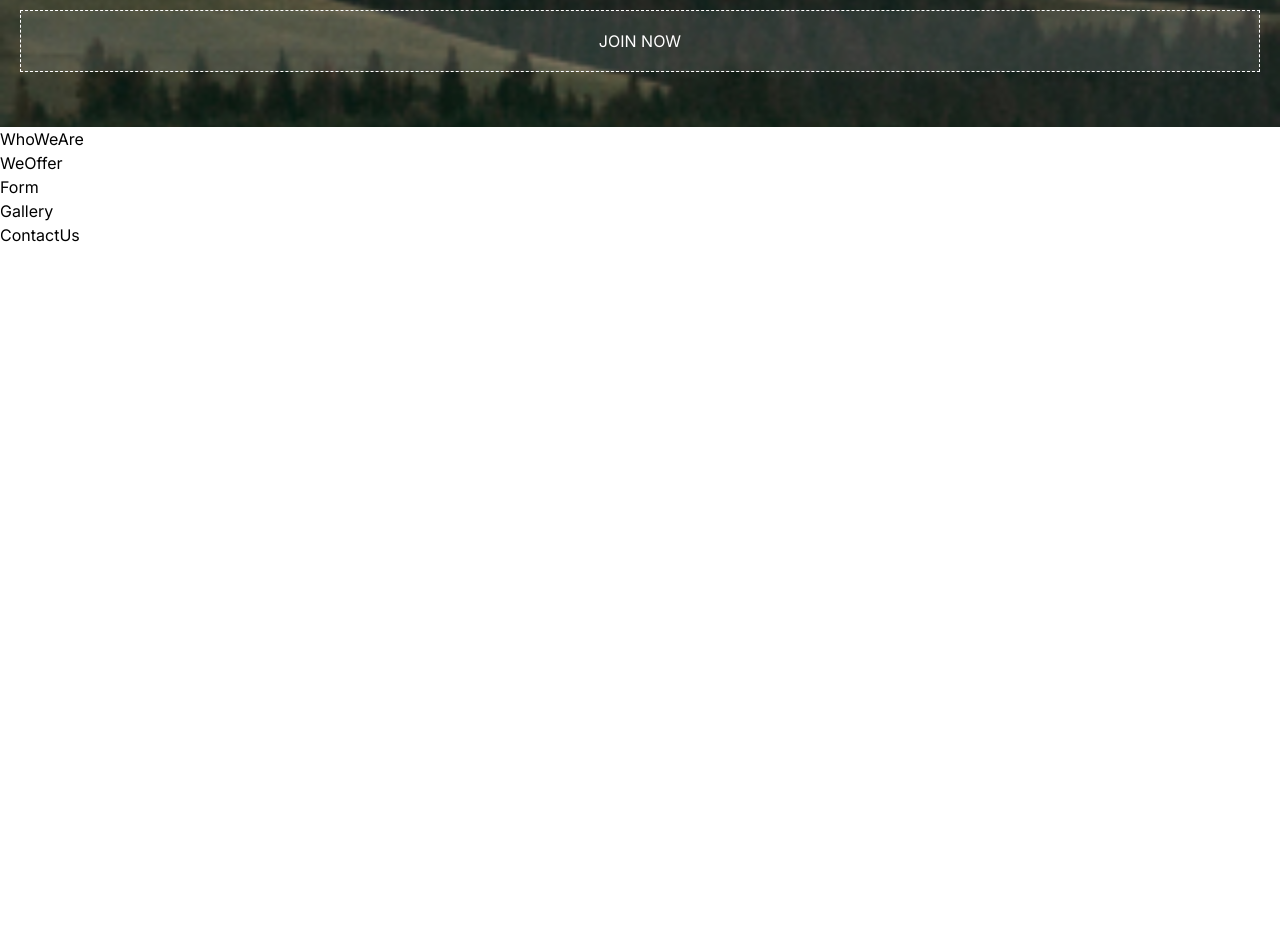
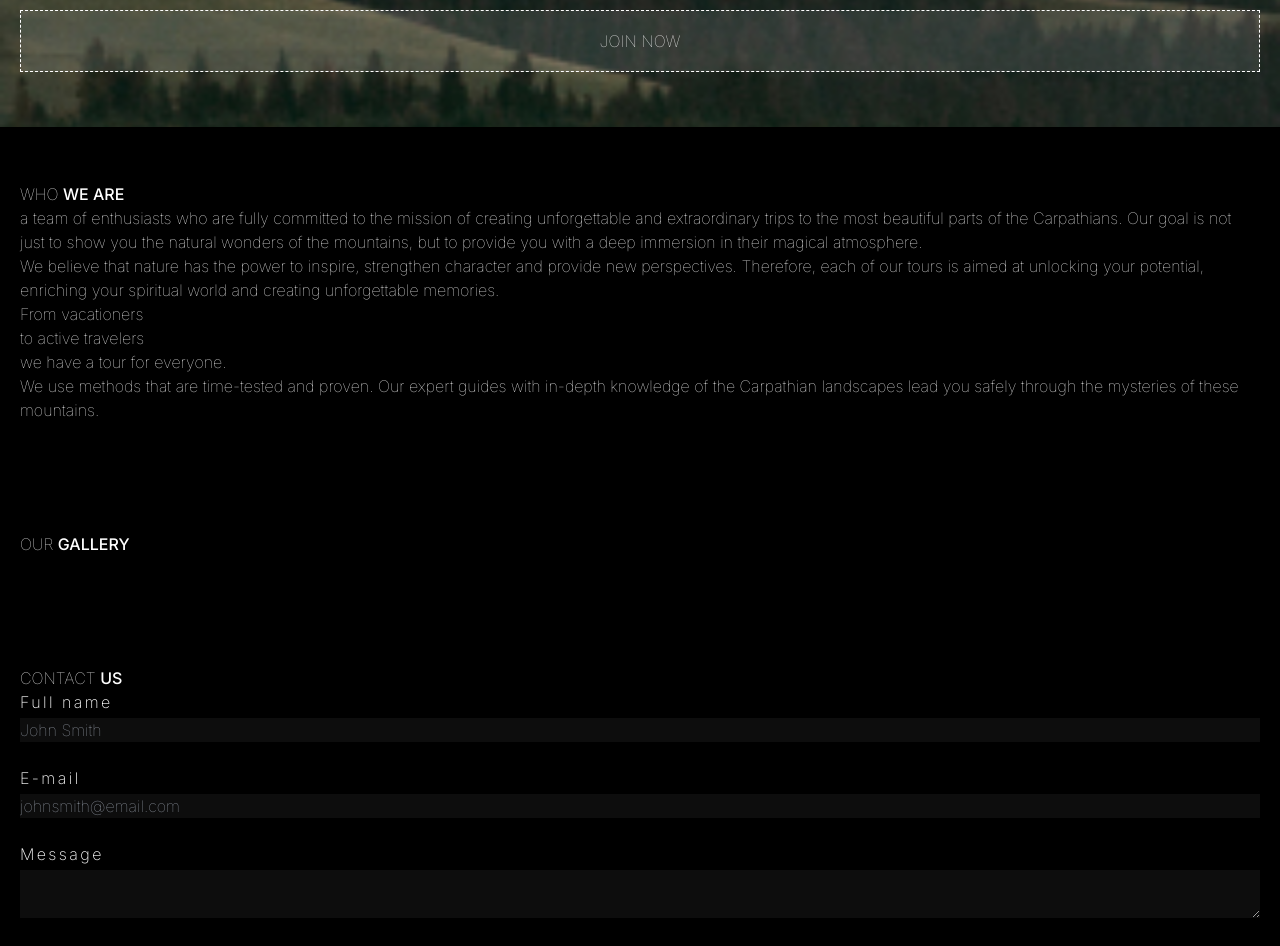
Before and after one commit to IrynaDidkivska/CarpTravel, a Next.js app: page / in a window 1280 px wide. Shown: the part 340-1286 px from the top of the page. Before the commit the page ends 800 px from the top, so only its background shows below. Built offline with nearby package versions, Linux system fonts and the light colour scheme.

Commit message:
add scroll

```diff
--- a/app/page.js
+++ b/app/page.js
@@ -10,8 +10,8 @@ export default function Home() {
     <main>
       <Menu />
       <WhoWeAre />
-      <WeOffer />
-      <Form />
+      {/* <WeOffer /> */}
+      {/* <Form /> */}
       <Gallery />
       <ContactUs />
     </main>
--- a/components/ContactUs.jsx
+++ b/components/ContactUs.jsx
@@ -1,3 +1,65 @@
+"use client";
+
+import Section from "./Section";
+import Title from "./Title";
+import { useForm } from "react-hook-form";
+
 export default function ContactUs() {
-  return <div>ContactUs</div>;
+  const {
+    register,
+    handleSubmit,
+    formState: { errors },
+  } = useForm();
+
+  const onSubmit = (e) => {
+    e.preventDefault();
+  };
+  return (
+    <Section id="ContactUs">
+      <Title firstPart="contact" secondPart="us" />
+      <form className="flex flex-col gap-6" onSubmit={handleSubmit(onSubmit)}>
+        <div className="flex flex-col gap-1">
+          <label htmlFor="name" className="font-extralight tracking-[2.4px]">
+            Full name
+          </label>
+          <input
+            name="name"
+            id="name"
+            placeholder="John Smith"
+            className="bg-white/[0.05]"
+            {...register("name", { required: true, minLength: 4 })}
+          />
+          {errors.name && (
+            <div className="text-red-400 font-light text-right">
+              x Invalid name
+            </div>
+          )}
+        </div>
+        <div className="flex flex-col gap-1">
+          <label htmlFor="email" className="font-extralight tracking-[2.4px]">
+            E-mail
+          </label>
+          <input
+            name="email"
+            id="email"
+            placeholder="johnsmith@email.com"
+            className="bg-white/[0.05]"
+            {...register("email", { required: true, pattern: /^\S+@\S+$/i })}
+          />
+          {errors.email && (
+            <div className="text-red-400 font-light text-right">
+              x Invalid email
+            </div>
+          )}
+        </div>
+        <div className="flex flex-col gap-1">
+          <label htmlFor="text" className="font-extralight tracking-[2.4px]">
+            Message
+          </label>
+          <textarea id="text" className="bg-white/[0.05]" />
+        </div>
+        <button>SEND</button>
+      </form>
+    </Section>
+  );
 }
--- a/components/Gallery.jsx
+++ b/components/Gallery.jsx
@@ -1,3 +1,10 @@
+import Section from "./Section";
+import Title from "./Title";
+
 export default function Gallery() {
-  return <div>Gallery</div>;
+  return (
+    <Section>
+      <Title firstPart="our" secondPart="gallery" />
+    </Section>
+  );
 }
--- a/components/Menu.jsx
+++ b/components/Menu.jsx
@@ -1,7 +1,15 @@
+"use client";
 import Image from "next/image";
 import Section from "./Section";
+import { Link, animateScroll as scroll } from "react-scroll";
 
 export default function Menu() {
+  const handleScrollToSection = (sectionId) => {
+    scroll.scrollTo(sectionId, {
+      duration: 500,
+      smooth: true,
+    });
+  };
   return (
     <Section
       style={{
@@ -35,9 +43,18 @@ export default function Menu() {
         Carpathians. Enjoy stunning views, exciting expeditions, and the best
         service!
       </p>
-      <button className="flex items-center justify-center w-full px-[64px] py-[18px] uppercase  border border-dashed border-white bg-white/10">
+      <Link
+        onClick={handleScrollToSection("ContactUs")}
+        activeClass="active"
+        spy={true}
+        to="ContactUs"
+        smooth={true}
+        offset={0}
+        duration={500}
+        className="flex items-center justify-center w-full px-[64px] py-[18px] uppercase  border border-dashed border-white bg-white/10"
+      >
         Join Now
-      </button>
+      </Link>
     </Section>
   );
 }
--- a/components/Section.jsx
+++ b/components/Section.jsx
@@ -1,4 +1,9 @@
 export default function Section(props) {
   const pt = props.pt;
-  return <section className={`px-5 py-[55px]  text-white`} {...props} />;
+  return (
+    <section
+      className={`px-5 py-[55px]  text-white bg-black font-thin`}
+      {...props}
+    />
+  );
 }
--- /dev/null
+++ b/components/Title.jsx
@@ -0,0 +1,7 @@
+export default function Title({ firstPart, secondPart }) {
+  return (
+    <h2 className="font-thin uppercase ">
+      {firstPart} <span className="font-medium">{secondPart}</span>
+    </h2>
+  );
+}
--- a/components/WhoWeAre.jsx
+++ b/components/WhoWeAre.jsx
@@ -1,3 +1,33 @@
+import Section from "./Section";
+import Title from "./Title";
+
 export default function WhoWeAre() {
-  return <div>WhoWeAre</div>;
+  return (
+    <Section>
+      <Title firstPart="who" secondPart="we are" />
+      <p>
+        a team of enthusiasts who are fully committed to the mission of creating
+        unforgettable and extraordinary trips to the most beautiful parts of the
+        Carpathians. Our goal is not just to show you the natural wonders of the
+        mountains, but to provide you with a deep immersion in their magical
+        atmosphere.
+      </p>
+      <p>
+        We believe that nature has the power to inspire, strengthen character
+        and provide new perspectives. Therefore, each of our tours is aimed at
+        unlocking your potential, enriching your spiritual world and creating
+        unforgettable memories.
+      </p>
+      <div>
+        <p>From vacationers </p>
+        <p>to active travelers</p>
+        <p>we have a tour for everyone.</p>
+      </div>
+      <p>
+        We use methods that are time-tested and proven. Our expert guides with
+        in-depth knowledge of the Carpathian landscapes lead you safely through
+        the mysteries of these mountains.
+      </p>
+    </Section>
+  );
 }
--- a/package.json
+++ b/package.json
@@ -16,6 +16,8 @@
     "postcss": "8.4.29",
     "react": "18.2.0",
     "react-dom": "18.2.0",
+    "react-hook-form": "^7.45.4",
+    "react-scroll": "^1.8.9",
     "tailwindcss": "3.3.3"
   }
 }
```
Also changed, not shown: 1 other file (tests, documents, lock files or other folders).
